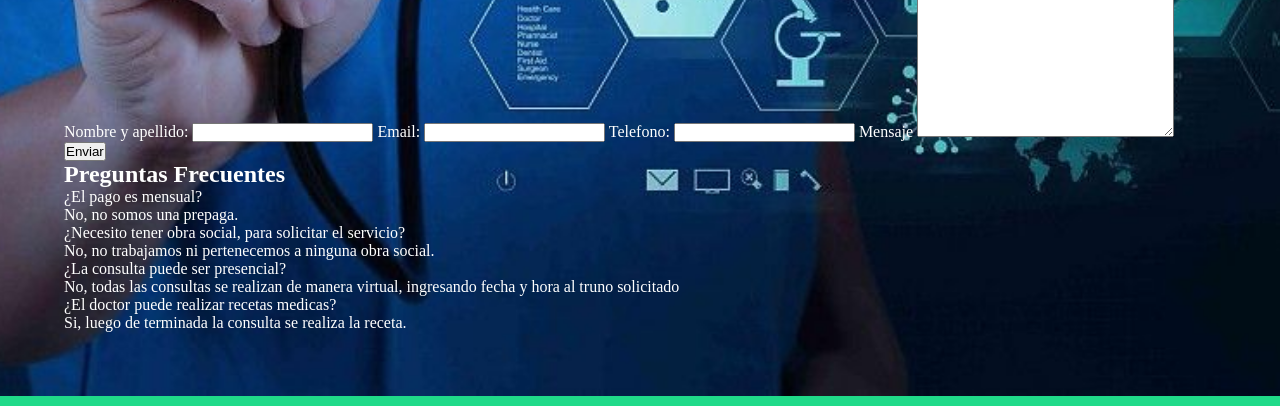
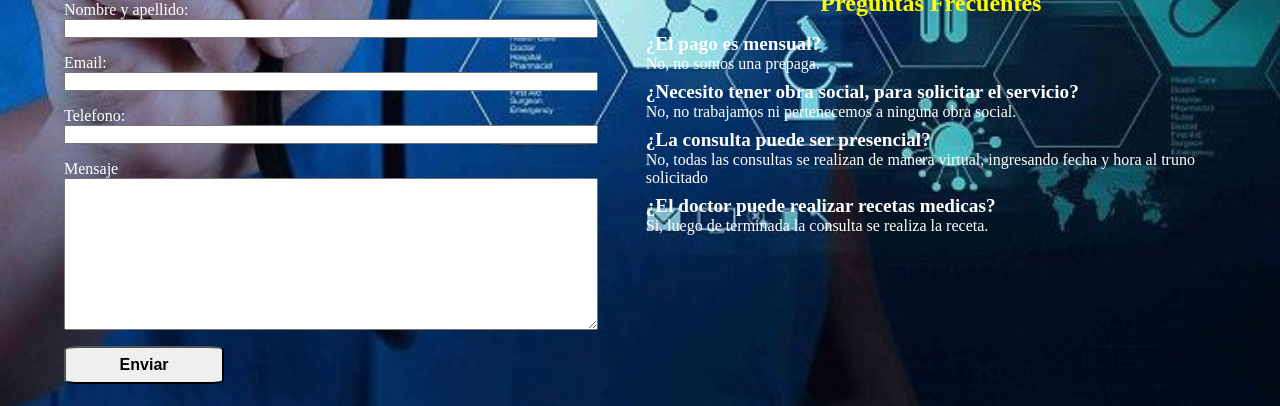
Before and after one commit to lucas-arguello/PreEntrega3-LucasIvanArguello, a website: page page/contacto.html in a window 1280 px wide. Shown: the part 554-960 px from the top of the page. Drawn offline with Linux system fonts and the light colour scheme.

Commit message:
cambios contacto y colores

```diff
--- a/page/contacto.html
+++ b/page/contacto.html
@@ -75,7 +75,7 @@
         </nav>
       </div>
     </header>
-    <main>
+    <main class="contacto">
       <section class="info__container">
         <div class="info__description">
           <p>Accede a nuestros servicios, de manera Rápida, Eficaz y Económica.</p>
@@ -93,25 +93,26 @@
         </div>
       </section>
 
-      <section class="">
       <div class="contacto__container">
+
+        <section class="form">
           <h1 class="contacto__title">CONTACTO</h1>
             <form
               class="contacto__formulario"
               action=""
             >
-            <label for="nombre">Nombre y apellido:</label>
+              <label class="label" for="nombre">Nombre y apellido:</label>
 
               <input type="text" name="nombre" id="nombre" />
 
-            <label for="email">Email:</label>
+              <label class="label" for="email">Email:</label>
 
               <input type="text" name="email" id="email" />
 
-            <label for="telefono">Telefono:</label>
+              <label class="label" for="telefono">Telefono:</label>
 
               <input type="text" name="telefono" id="telefono" />
-            <label for="mensaje">Mensaje</label>
+              <label class="label" for="mensaje">Mensaje</label>
 
               <textarea
                 class="contacto__area"
@@ -124,22 +125,25 @@
 
               <input class="contacto__btn" type="submit" value="Enviar" />
             </form>
-        </div>
-        <div class="preguntas__container">
-          <h2 class="text-danger preguntas__title">Preguntas Frecuentes</h2>
-          <p class="preg1">¿El pago es mensual?</p>
-          <p class="resp1">No, no somos una prepaga.</p>
-          <p class="preg2">¿Necesito tener obra social, para solicitar el servicio?</p>
-          <p class="resp2">No, no trabajamos ni pertenecemos a ninguna obra social.</p>
-          <p class="preg3">¿La consulta puede ser presencial?</p>
-          <p class="resp3">
+        </section>
+        <section class="preguntas__container">
+
+            <h2 class="preguntas__title">Preguntas Frecuentes</h2>
+            <p class="pregunta">¿El pago es mensual?</p>
+            <p class="respuesta">No, no somos una prepaga.</p>
+            <p class="pregunta">¿Necesito tener obra social, para solicitar el servicio?</p>
+            <p class="respuesta">No, no trabajamos ni pertenecemos a ninguna obra social.</p>
+            <p class="pregunta">¿La consulta puede ser presencial?</p>
+            <p class="respuesta">
               No, todas las consultas se realizan de manera virtual, ingresando
               fecha y hora al truno solicitado
             </p>
-          <p class="preg4">¿El doctor puede realizar recetas medicas?</p>
-          <p class="resp4">Si, luego de terminada la consulta se realiza la receta.</p>
+            <p class="pregunta">¿El doctor puede realizar recetas medicas?</p>
+            <p class="respuesta">Si, luego de terminada la consulta se realiza la receta.</p>
+
+        </section>
       </div>
-      </section>
+
 
     </main>
     <footer>
--- a/scss/_contacto.scss
+++ b/scss/_contacto.scss
@@ -4,3 +4,45 @@
   /*-- animacion ---*/
   animation: from-right 2s ease;
 }
+
+.contacto{
+  .form{
+
+    display: flex;
+    flex-direction: column;
+    text-align: center;
+    .contacto__title{
+      color: map-get($text-color, text-3);
+    }
+    .contacto__formulario{
+      display: flex;
+      flex-direction: column;
+      .label{
+        text-align: left;
+        margin-top: 1rem;
+      }
+      .contacto__btn{
+        width: 30%;
+        margin-top: 1rem;
+        @include boton-2( .5rem, 1rem, 600, 10%);
+      }
+    }
+  }
+  .preguntas__container{
+    padding: 2rem 0;
+
+    .preguntas__title{
+      color: map-get($text-color, text-3);
+      text-align: center;
+      margin-bottom: 1rem;
+    }
+    .pregunta{
+      font-weight: 600;
+      font-size: 1.2rem;
+    }
+    .respuesta{
+      margin-bottom: .5rem;
+      font-size: 1rem;
+    }
+  }
+}
--- a/scss/_especialidades.scss
+++ b/scss/_especialidades.scss
@@ -1,7 +1,7 @@
 
 
 .profesiones__titulo {
-    color: yellow;
+  color: map-get($text-color, text-3);
     padding-top: 5rem;
     text-align: center;
     font-weight: 600;
--- a/scss/_index.scss
+++ b/scss/_index.scss
@@ -37,13 +37,13 @@ svg {
   flex-direction: column;
 
   .especie__title {
-    color: yellow;
+    color: map-get($text-color, text-3);
     margin-bottom: 2rem;
   }
 
   .especie__subtitle {
     margin-bottom: 1.5rem;
-    color: yellow;
+    color: map-get($text-color, text-3);
   }
 
   .especie__container--card {
@@ -77,7 +77,7 @@ svg {
 
 .ventajas__container {
   .ventajas__subtitle {
-    color: yellow;
+    color: map-get($text-color, text-3);
     text-align: center;
     margin-top: 3rem;
     margin-bottom: 1.5rem;
--- a/scss/_media.scss
+++ b/scss/_media.scss
@@ -38,6 +38,17 @@
   .info__container {
     flex-direction: row;
   }
+  .contacto {
+    .contacto__container {
+      display: flex;
+      flex-direction: row;
+
+      .form {
+        width: 70%;
+        margin-right: 2rem;
+      }
+    }
+  }
   footer {
     font-size: 1.5rem;
     font-weight: 600;
@@ -63,6 +74,15 @@
             }
           }
         }
+      }
+    }
+  }
+  .contacto {
+    .contacto__container {
+
+      .form {
+        width: 50%;
+        margin-right: 3rem;
       }
     }
   }
--- a/scss/_nosotros.scss
+++ b/scss/_nosotros.scss
@@ -36,7 +36,7 @@
     align-items:flex-start;
 
     .somos__title{
-      color: yellow;
+      color: map-get($text-color, text-3);
       padding-bottom: 1.5rem;
     }
     .somos__parrafos{
```
Also changed, not shown: css/style.css, 1 other file. Lines whose indentation alone changed are shown as unchanged.
